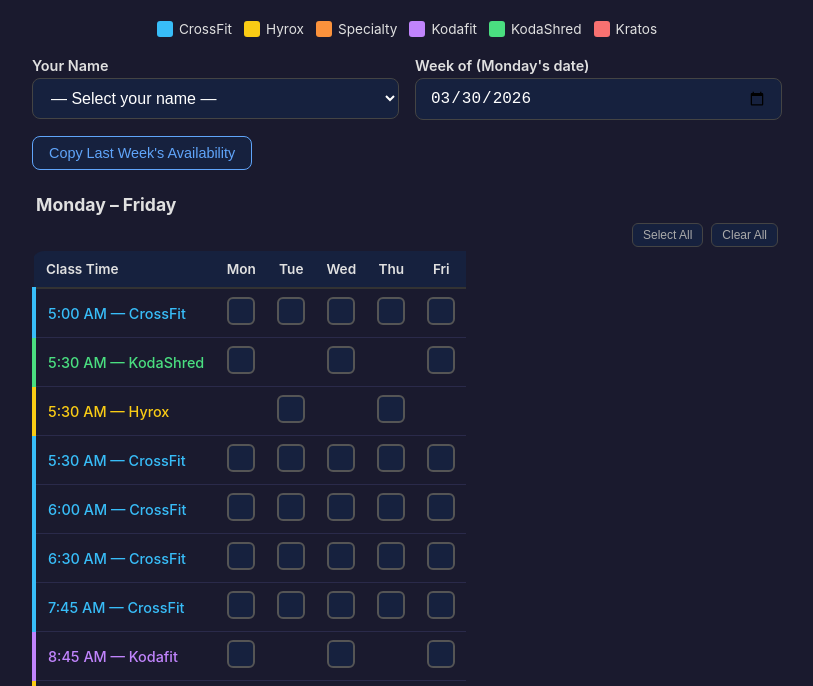
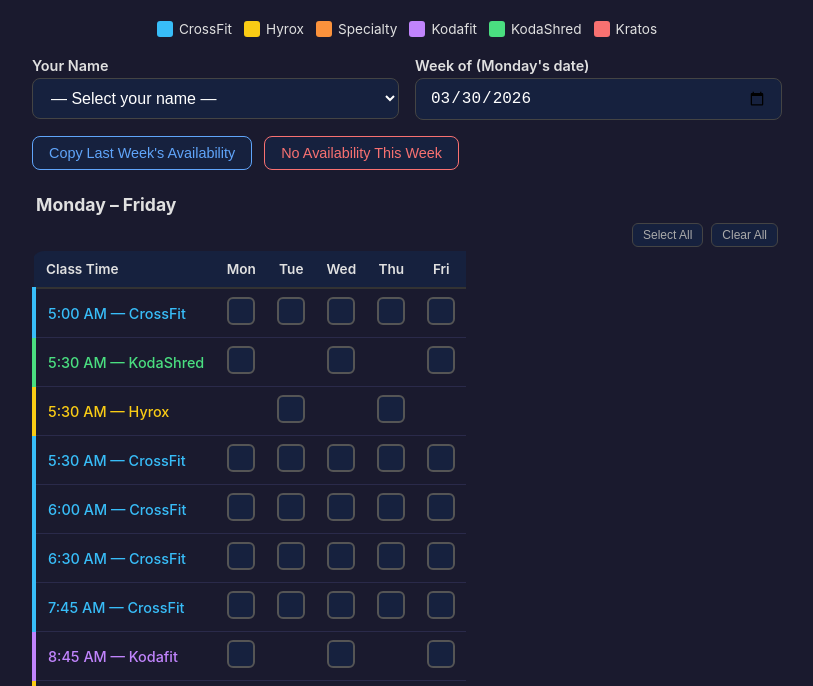
Before and after one commit to kevschuetz3-lgtm/koda-coaching, a plain HTML site: page index.html in a window 1280 px wide. Shown: the part 81-767 px from the top of the page, without its empty margins (233-1046 px from the left). Drawn offline with Linux system fonts and the light colour scheme.

Commit message:
Add No Availability button

```diff
--- a/index.html
+++ b/index.html
@@ -366,9 +366,10 @@
         </div>
       </div>
 
-      <!-- Copy Last Week -->
+      <!-- Action buttons -->
       <div class="copy-row">
         <button type="button" class="copy-btn" id="copyBtn" onclick="copyLastWeek()">Copy Last Week's Availability</button>
+        <button type="button" class="copy-btn" id="noAvailBtn" onclick="submitNoAvailability()" style="border-color:#f87171;color:#f87171;">No Availability This Week</button>
         <span class="copy-status" id="copyStatus"></span>
       </div>
 
@@ -526,6 +527,50 @@
       document.getElementById("weekOf").value = nextMon.toISOString().slice(0, 10);
     })();
 
+    // ── No Availability ──
+    function submitNoAvailability() {
+      var name = document.getElementById("coachName").value;
+      if (!name) {
+        document.getElementById("copyStatus").textContent = "Please select your name first.";
+        return;
+      }
+
+      if (!confirm("Submit that you have NO availability for this week?")) return;
+
+      var data = {
+        coachName: name,
+        weekOf: document.getElementById("weekOf").value,
+        notes: "NO AVAILABILITY THIS WEEK",
+        slots: []
+      };
+
+      var btn = document.getElementById("noAvailBtn");
+      btn.disabled = true;
+      btn.textContent = "Submitting...";
+
+      if (SCRIPT_URL === "YOUR_APPS_SCRIPT_WEB_APP_URL") {
+        console.log("No availability:", JSON.stringify(data));
+        showSuccess();
+        return;
+      }
+
+      fetch(SCRIPT_URL, {
+        method: "POST",
+        headers: { "Content-Type": "text/plain" },
+        body: JSON.stringify(data)
+      })
+      .then(function(r) { return r.json(); })
+      .then(function(resp) {
+        if (resp.status === "ok") showSuccess();
+        else throw new Error(resp.error || "Unknown error");
+      })
+      .catch(function(err) {
+        alert("Error submitting — please try again.\n" + err);
+        btn.disabled = false;
+        btn.textContent = "No Availability This Week";
+      });
+    }
+
     // ── Copy Last Week ──
     function copyLastWeek() {
       var name = document.getElementById("coachName").value;
```
